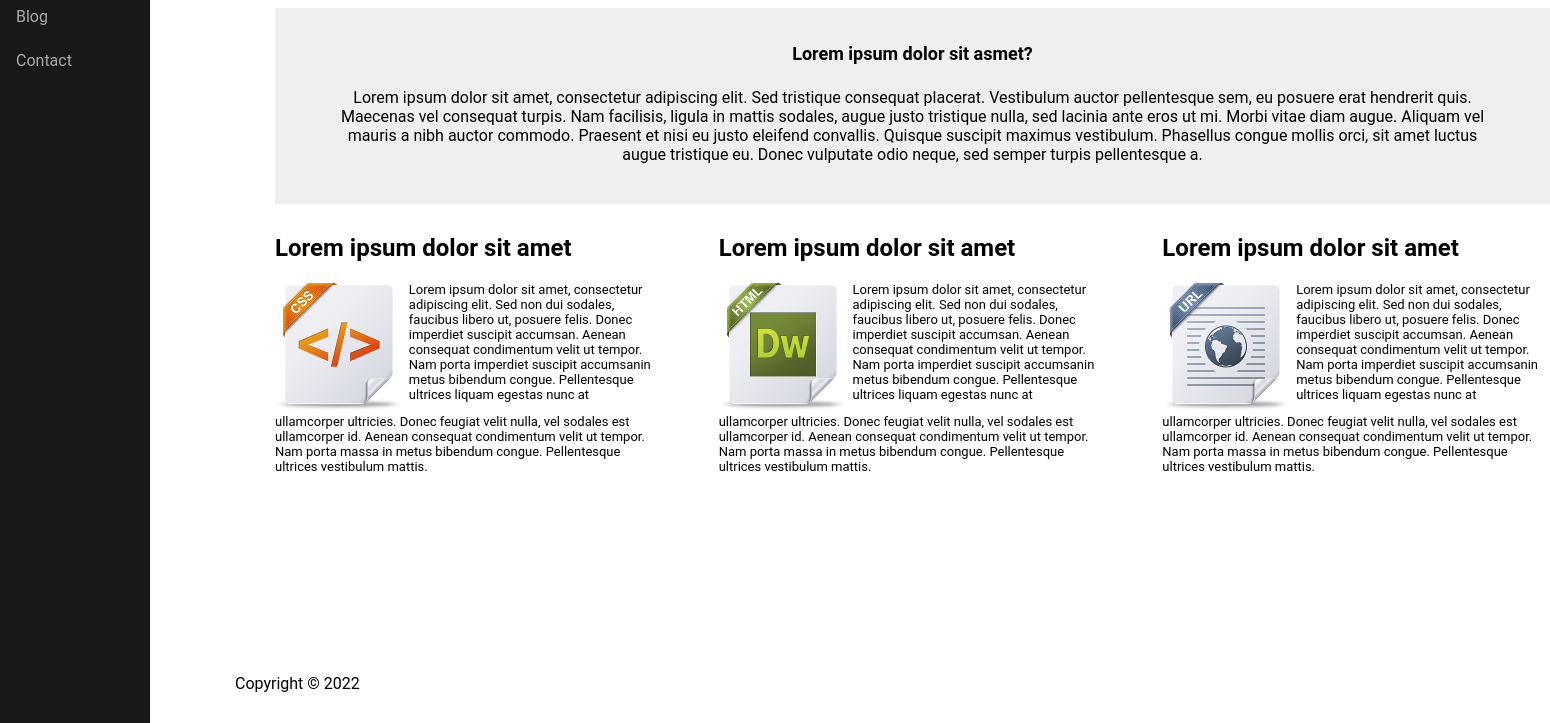
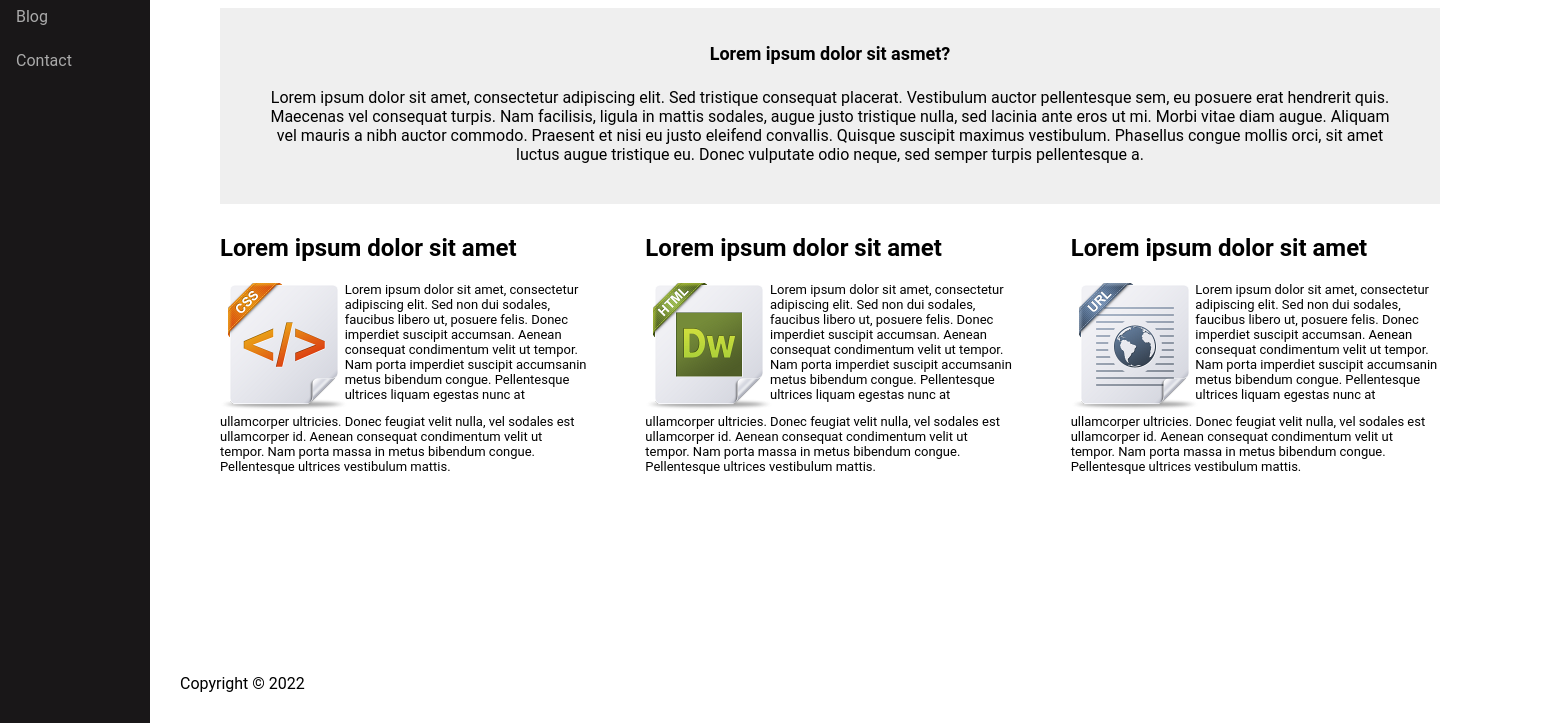
Before and after one commit to Hoangthais034/FrontEndTest, a plain HTML site: page index.html in a window 1280 px wide. Shown: the part 168-891 px from the top of the page, 1550 px wide, since content can reach past the window. Drawn offline with Linux system fonts and the light colour scheme.

Commit message:
Update style.css

```diff
--- a/css/style.css
+++ b/css/style.css
@@ -5,7 +5,7 @@
     font-family: Roboto,'Open Sans', 'Helvetica Neue', sans-serif;
 }
 .container {
-    width: 1550px;
+    width: 1440px;
     margin: 0;
 }
 .grid{
```
